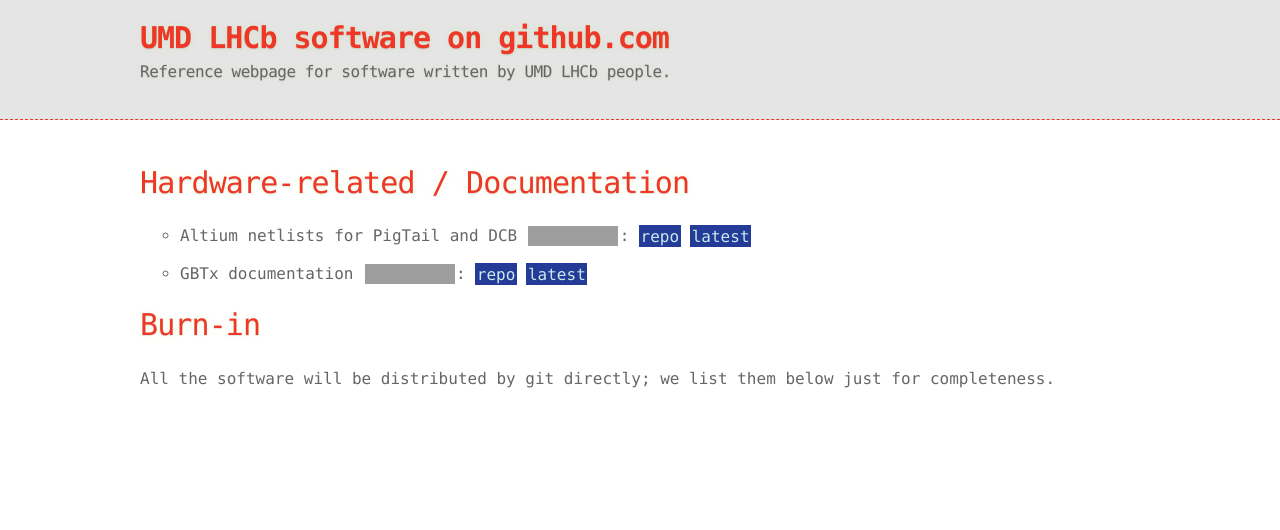
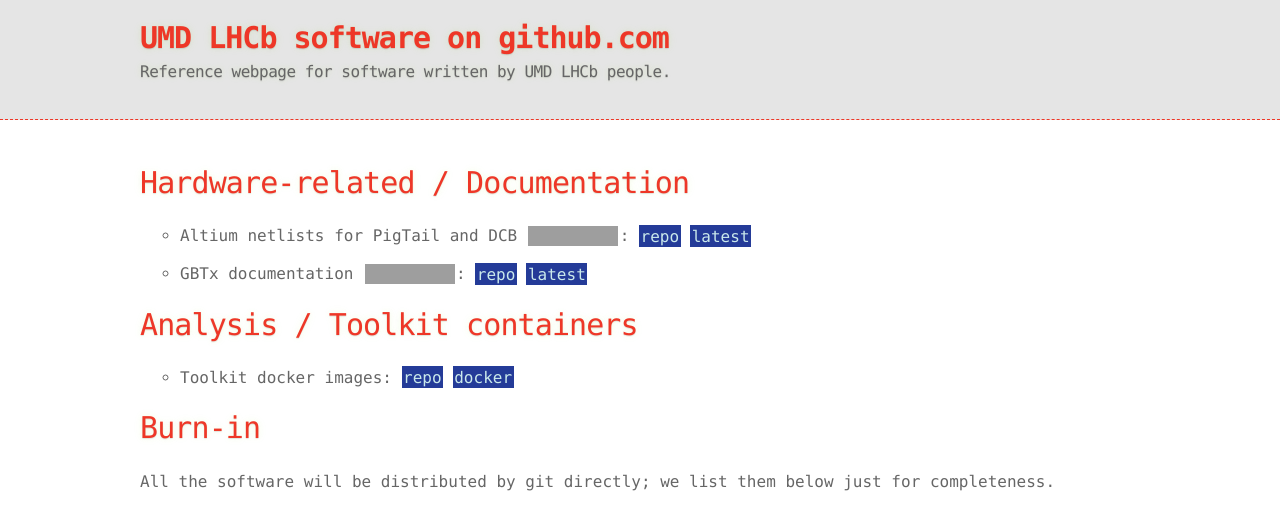
Before and after one commit to umd-lhcb/umd-lhcb.github.io, a Jekyll site: the page built from index.md, in a window 1280 px wide. Shown: the top 530 px of the page. Built offline with Jekyll 4.4.1, drawn with Linux system fonts in a browser that asks for light colours; our own code applies the rules of GitHub Pages for plain Markdown files; grey boxes are pictures that could not be loaded.

Commit message:
Update to include dockers.

```diff
--- a/index.md
+++ b/index.md
@@ -18,6 +18,12 @@
 [latest](https://github.com/ypsun-umd/gbtx_communication_doc/releases/latest)
 
 
+# Analysis / Toolkit containers
+* Toolkit docker images:
+[repo](https://github.com/ypsun-umd/docker-images)
+[docker](https://hub.docker.com/r/ypsunumd/hep_ml/)
+
+
 # Burn-in
 All the software will be distributed by git directly;
 we list them below just for completeness.
```
